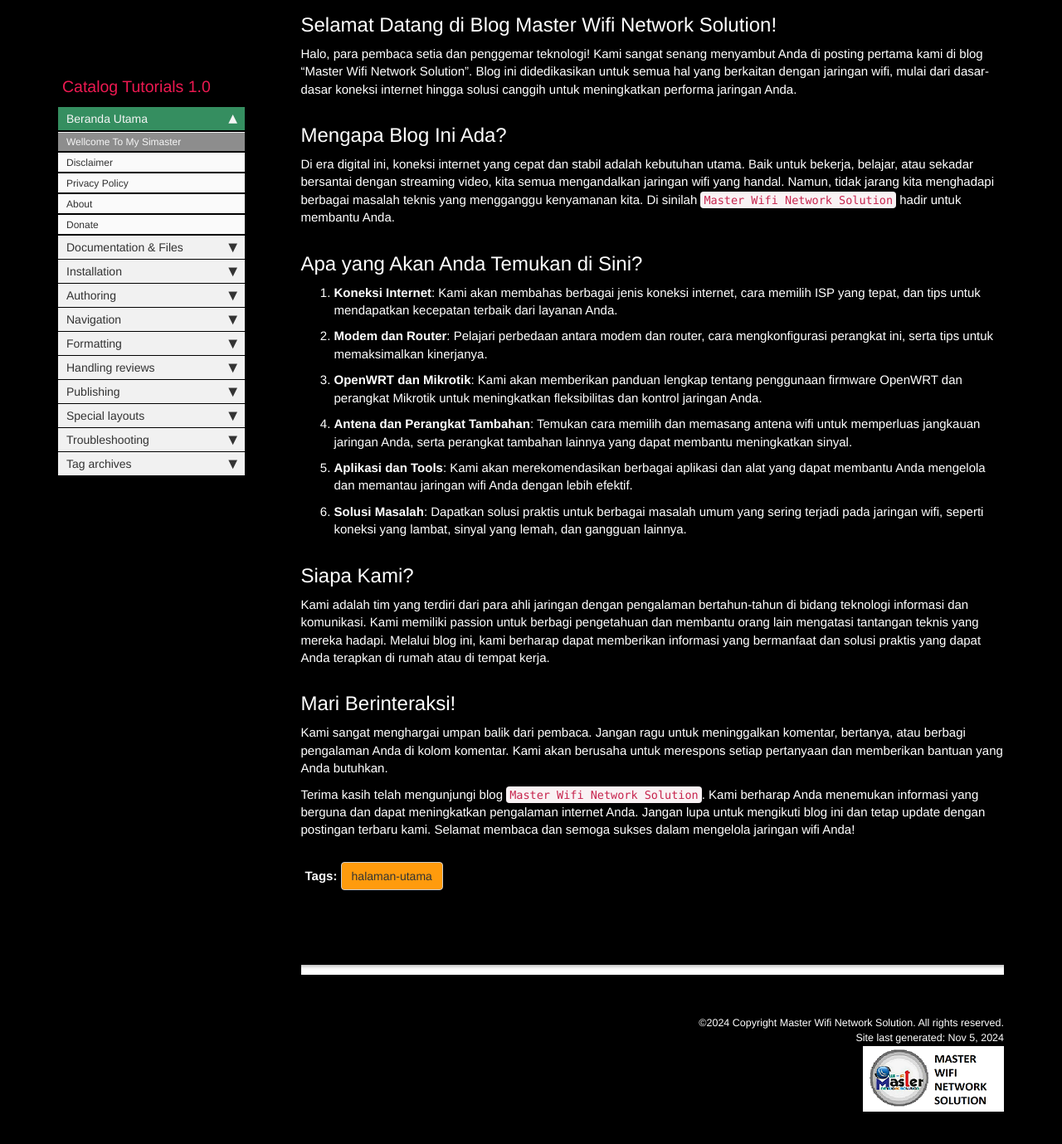
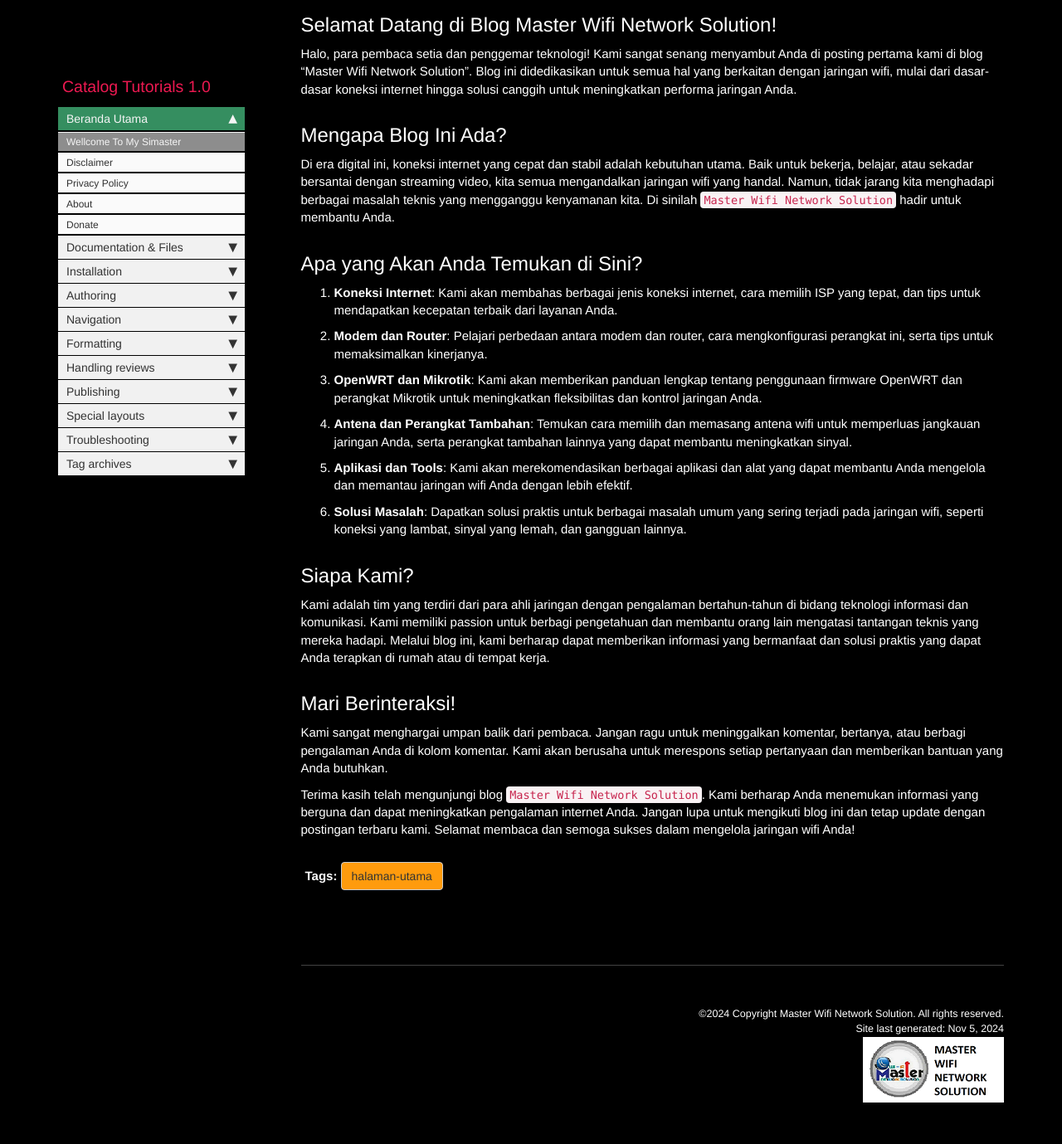
Before and after one commit to ysfku/ysfku.github.io, a Jekyll site: the page built from index.md, in a window 1280 px wide and 1400 px high, scrolled down 587 px. Shown: the top 1379 px of the window at 83% size. Built offline with Jekyll 4.4.1, drawn with Linux system fonts in a browser that asks for light colours; comment, search, counter and statistics services are not loaded.

Commit message:
new data

```diff
--- a/css/customstyles.css
+++ b/css/customstyles.css
@@ -551,10 +551,10 @@
 }
 
 hr.shaded {
-    height: 12px;
+    height: 1px;
     border: 0;
     margin-top: 70px;
-    background: white;
+    background: #555;
     width: 100%;
     margin-bottom: 10px;
 }
```
